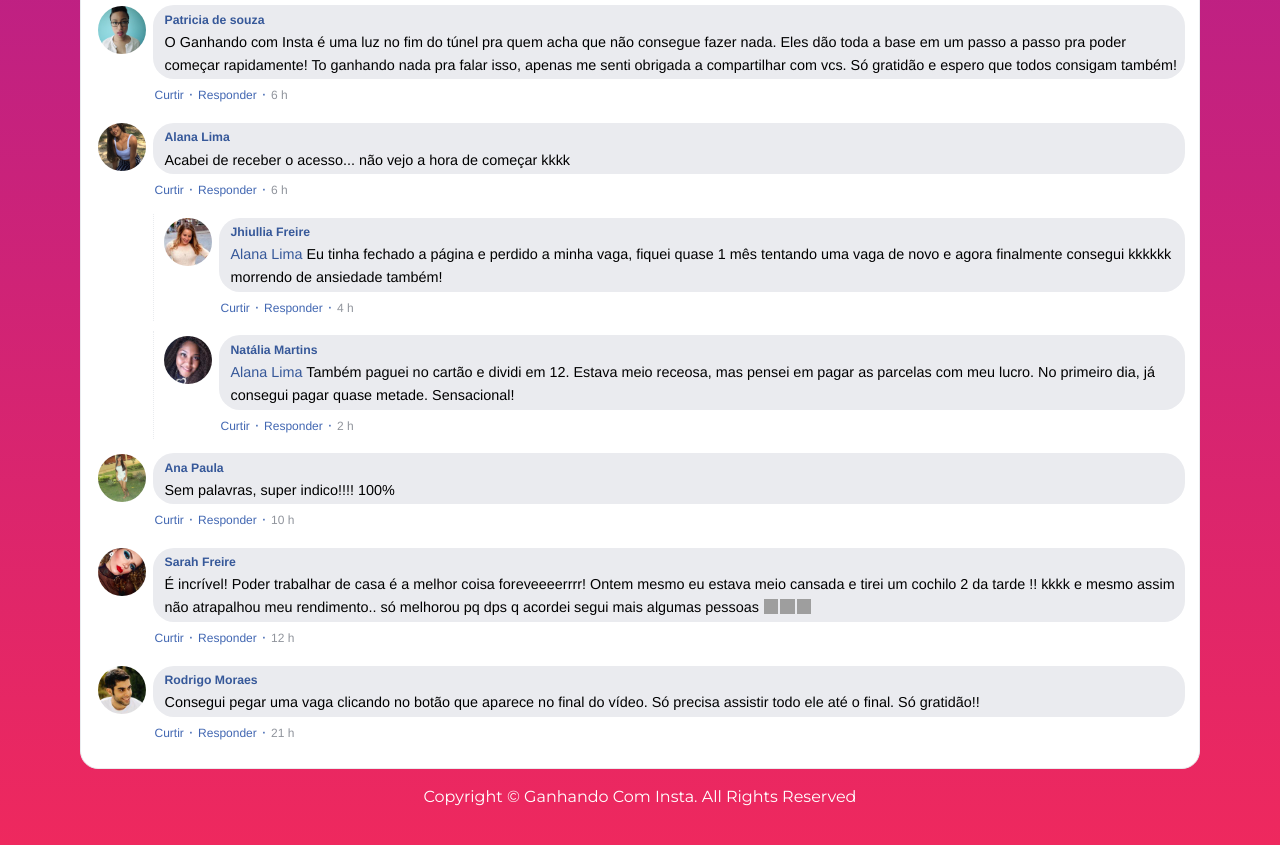
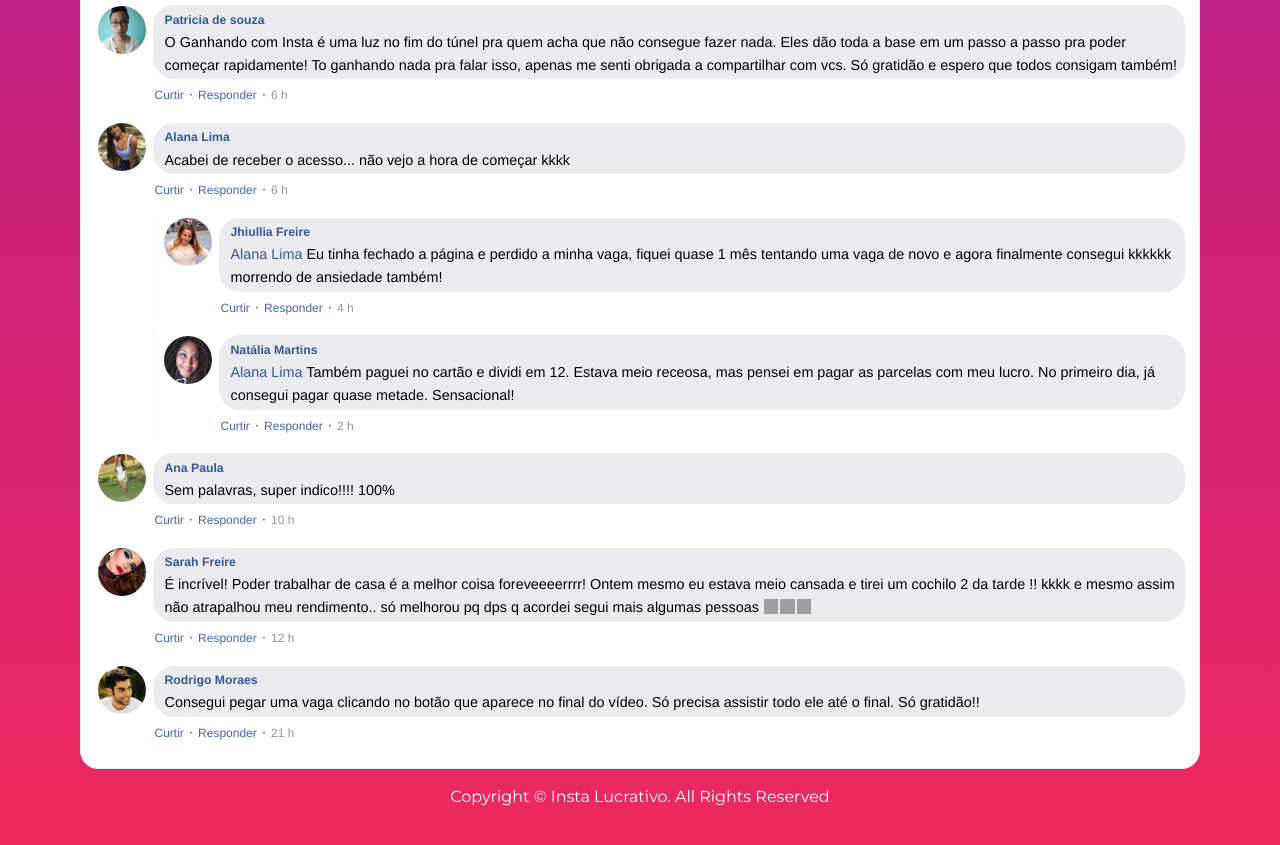
Before and after one commit to vsl-1/insta, a plain HTML site: page index.html in a window 1280 px wide. Shown: the part 2738-3583 px from the top of the page. Drawn offline with Linux system fonts and the light colour scheme; grey boxes are pictures that could not be loaded.

Commit message:
Update index.html

```diff
--- a/index.html
+++ b/index.html
@@ -1471,7 +1471,7 @@ j=d.createElement(s),dl=l!='dataLayer'?'&l='+l:'';j.async=true;j.src=
 				</div>
 				<div class="elementor-element elementor-element-7beca6f1 elementor-widget elementor-widget-heading" data-id="7beca6f1" data-element_type="widget" data-widget_type="heading.default">
 				<div class="elementor-widget-container">
-			<h2 class="elementor-heading-title elementor-size-default">Copyright © Ganhando Com Insta. All Rights Reserved</h2>		</div>
+			<h2 class="elementor-heading-title elementor-size-default">Copyright © Insta Lucrativo. All Rights Reserved</h2>		</div>
 				</div>
 				<div class="elementor-element elementor-element-a23f91f elementor-widget elementor-widget-html" data-id="a23f91f" data-element_type="widget" data-widget_type="html.default">
 				<div class="elementor-widget-container">
```
